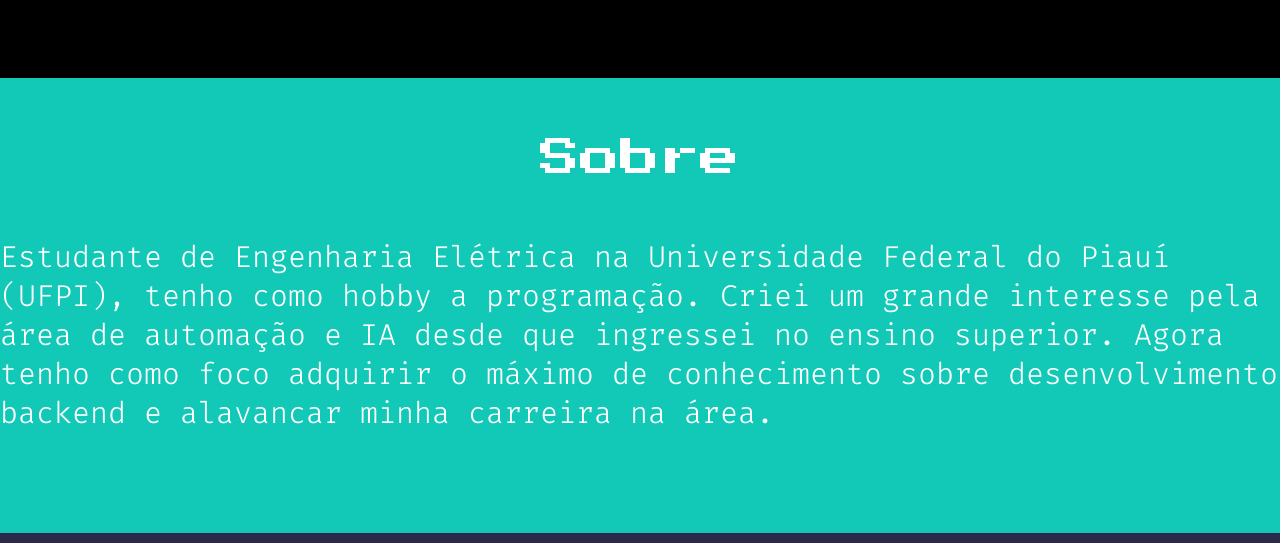
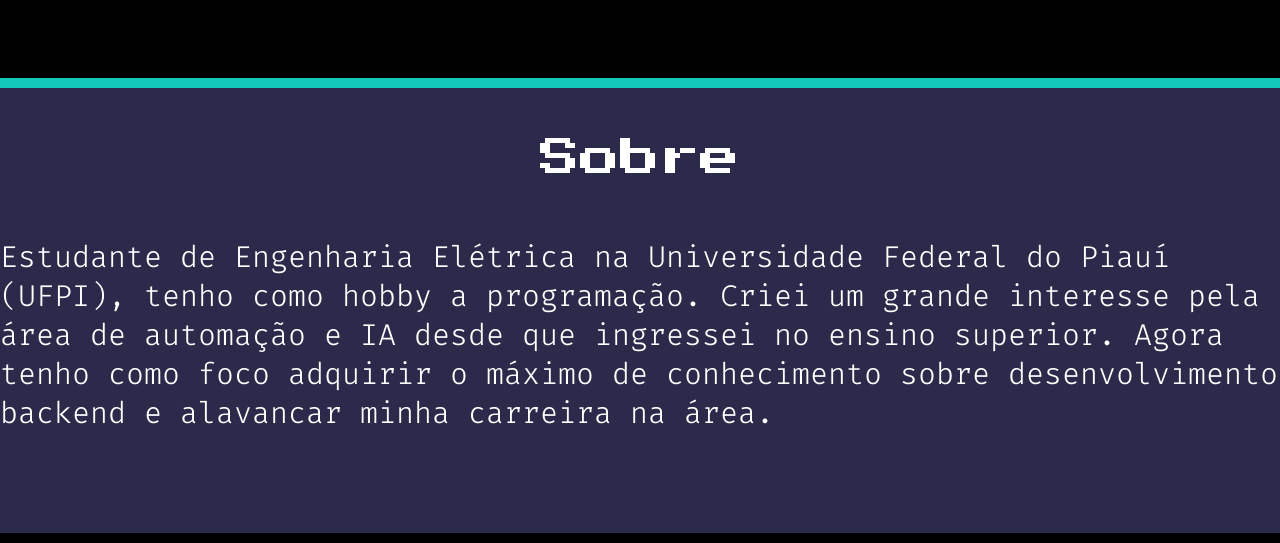
Before and after one commit to celinmagro/celinmagro.github.io, a plain HTML site: page index.html in a window 1280 px wide. Shown: the part 2000-2543 px from the top of the page. Drawn offline with Linux system fonts and the light colour scheme.

Commit message:
create main-section variation

```diff
--- a/css/components/main-section.css
+++ b/css/components/main-section.css
@@ -13,3 +13,8 @@
     background-color: #000;
     border-color: var(--color-first);
 }
+
+.main-section.-sobre {
+    background-color: var(--color-second);
+    border-color: #000;
+}
--- a/index.html
+++ b/index.html
@@ -128,7 +128,7 @@
         </div>
     </section>
 
-    <section class="main-section">
+    <section class="main-section -sobre">
         <h2 class="main-title -second">Sobre</h2>
         <p class="main-description">
             Estudante de Engenharia Elétrica na Universidade Federal do Piauí (UFPI), tenho como hobby a programação. Criei um grande interesse pela área de automação e IA desde que ingressei no ensino superior. Agora tenho como foco adquirir o máximo de conhecimento sobre desenvolvimento backend e alavancar minha carreira na área.
```
